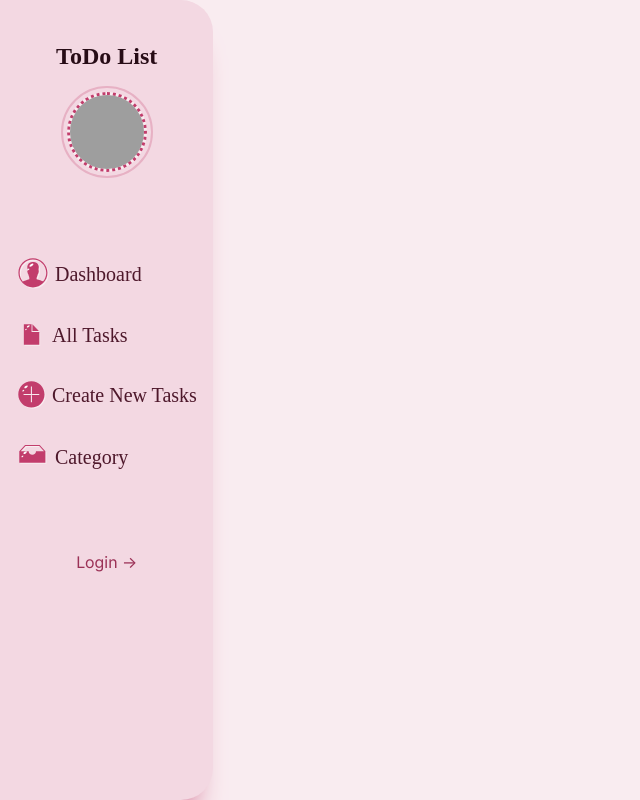
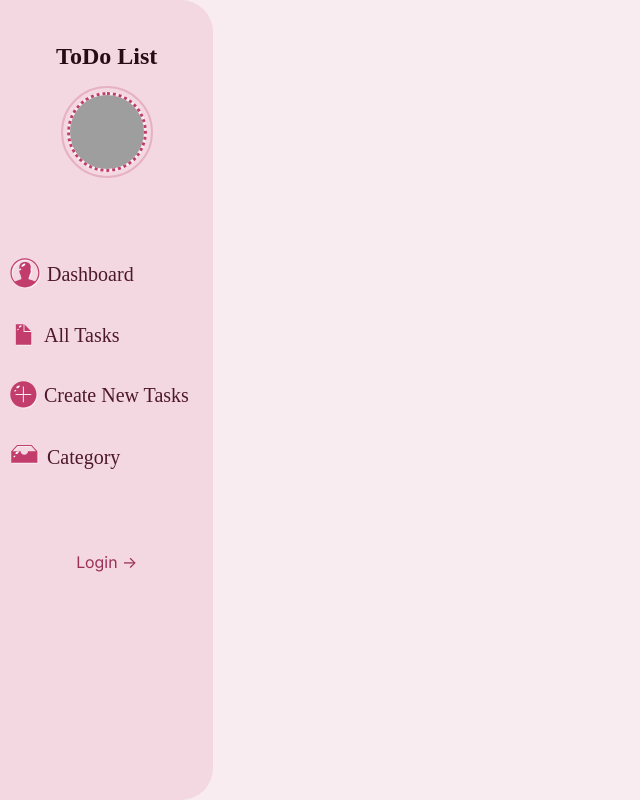
Before and after one commit to Setayesh-Darvishi/ToDo-app, a React (Vite) app: page / in a window 1280 px wide. Shown: the whole page, without its empty margins (0-640 px from the left). Built offline with nearby package versions, Linux system fonts and the light colour scheme; grey boxes are pictures that could not be loaded; a web font is replaced by a local one.

Commit message:
add other style

```diff
--- a/src/components/NavBar.jsx
+++ b/src/components/NavBar.jsx
@@ -35,7 +35,7 @@ function NavBar() {
     <div>
       <div
         className="flex-center pt-10 gap-5
-     bg-old-rose-100 h-screen w-1/6 rounded-br-4xl rounded-tr-4xl shadow-[0px_30px_30px_-20px_#ce6489] "
+     bg-old-rose-100 h-screen w-1/6 rounded-br-4xl rounded-tr-4xl"
       >
         <h1 className="text-old-rose-900 font-bold font-special text-2xl">
           ToDo List
--- a/src/components/NavItems.jsx
+++ b/src/components/NavItems.jsx
@@ -9,7 +9,7 @@ function NavItems() {
       <button
         className="flex items-center gap-x-1 cursor-pointer
       focus:bg-old-rose-50 hover:bg-old-rose-50 w-full py-2 transition-transform duration-500 pl-2
-      rounded-l-full ml-2 focus:shadow-[0px_10px_10px_-10px_#ce6489]"
+      rounded-l-full focus:shadow-[0px_10px_10px_-10px_#ce6489]"
       >
         <DashboardSvg />
         <span className="span-style">Dashboard</span>
@@ -18,7 +18,7 @@ function NavItems() {
       <button
         className="flex items-center gap-x-1 cursor-pointer
       focus:bg-old-rose-50 hover:bg-old-rose-50 w-full py-2 transition-transform duration-500 pl-2
-      rounded-l-full ml-2 focus:shadow-[0px_10px_10px_-10px_#ce6489]"
+      rounded-l-full focus:shadow-[0px_10px_10px_-10px_#ce6489]"
       >
         <AllTasksSvg />
         <span className="span-style">All Tasks</span>
@@ -27,7 +27,7 @@ function NavItems() {
       <button
         className="flex items-center gap-x-1 cursor-pointer
       focus:bg-old-rose-50 hover:bg-old-rose-50 w-full py-2 transition-transform duration-500 pl-2
-      rounded-l-full ml-2 focus:shadow-[0px_10px_10px_-10px_#ce6489]"
+      rounded-l-full focus:shadow-[0px_10px_10px_-10px_#ce6489]"
       >
         <CreateTasksSvg />
         <span className="span-style">Create New Tasks</span>
@@ -36,7 +36,7 @@ function NavItems() {
       <button
         className="flex items-center gap-x-1 cursor-pointer
       focus:bg-old-rose-50 hover:bg-old-rose-50 w-full py-2 transition-transform duration-500 pl-2
-      rounded-l-full ml-2 focus:shadow-[0px_10px_10px_-10px_#ce6489]"
+      rounded-l-full focus:shadow-[0px_10px_10px_-10px_#ce6489]"
       >
         <CategorySvg />
         <span className="span-style">Category</span>
```
